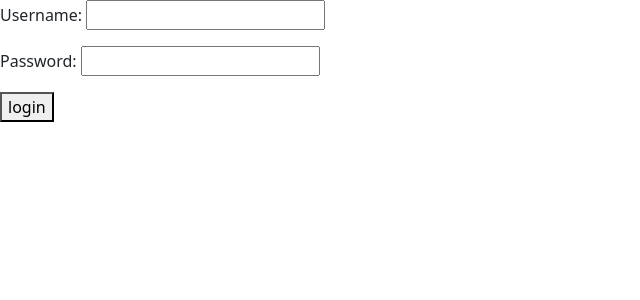
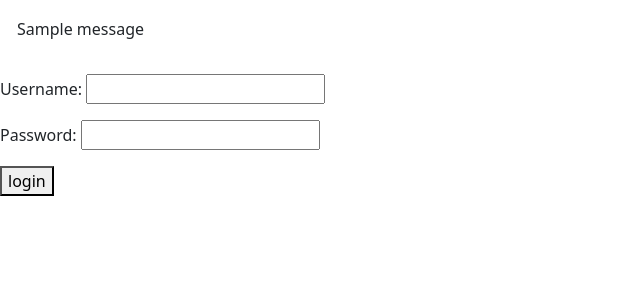
Before and after one commit to behradfatan/Blog-application-with-django, a Django app: page /account/user_login/ in a window 1280 px wide. Shown: the part 56-356 px from the top of the page, without its empty margins (0-640 px from the left). Run offline with Django 3.2, Linux system fonts and the light colour scheme; tables that the repository leaves empty hold one stand-in row (values such as "Sample post"); one stand-in notice (Sample message) is shown.

Commit message:
use message frame work to show message when user is login or the username or pass is incorrect and use extra tags to show better

```diff
--- a/A/accounts/views.py
+++ b/A/accounts/views.py
@@ -2,6 +2,8 @@ from django.shortcuts import render, redirect
 from django.http import HttpResponse
 from .forms import UserLoginForm
 from django.contrib.auth import authenticate, login
+from django.contrib import messages
+
 
 
 def user_login(request):
@@ -13,7 +15,10 @@ def user_login(request):
             user = authenticate(request, username=username, password=password)
             if user is not None:
                 login(request, user)
+                messages.success(request, 'you logged in successfully', 'success')
                 return redirect('all_articles')
+            else:
+                messages.error(request, 'wrong username or password!!!', 'warning')
     else:
         forms = UserLoginForm()
     return render(request, 'user_login.html', {"forms": forms})
--- a/A/blog/templates/base.html
+++ b/A/blog/templates/base.html
@@ -9,6 +9,7 @@
 <body>
     {% include 'navbar.html' %}
     <div class="jumbotron">
+        {% include 'messages.html' %}
         {% block content %} {% endblock %}
     </div>
 </body>
--- /dev/null
+++ b/A/blog/templates/messages.html
@@ -0,0 +1,5 @@
+{% if messages %}
+  {% for message in messages %}
+    <p class="alert alert_{{ message.tags }} ">{{ message }}</p>
+  {% endfor %}
+{% endif %}
```
